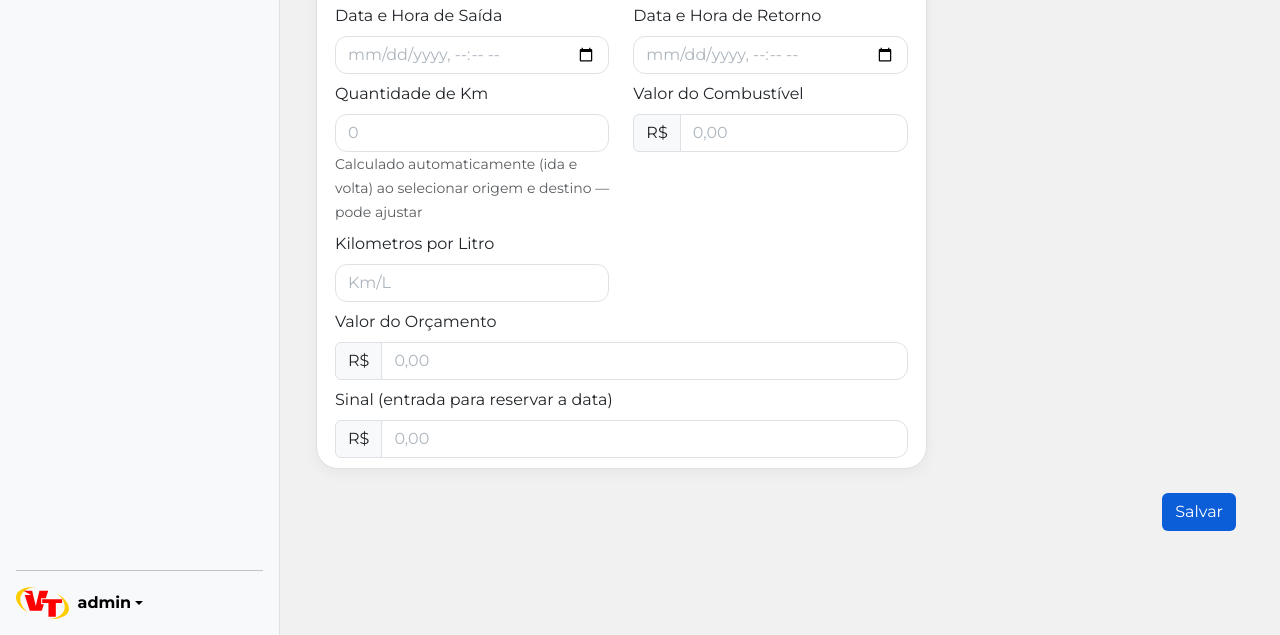
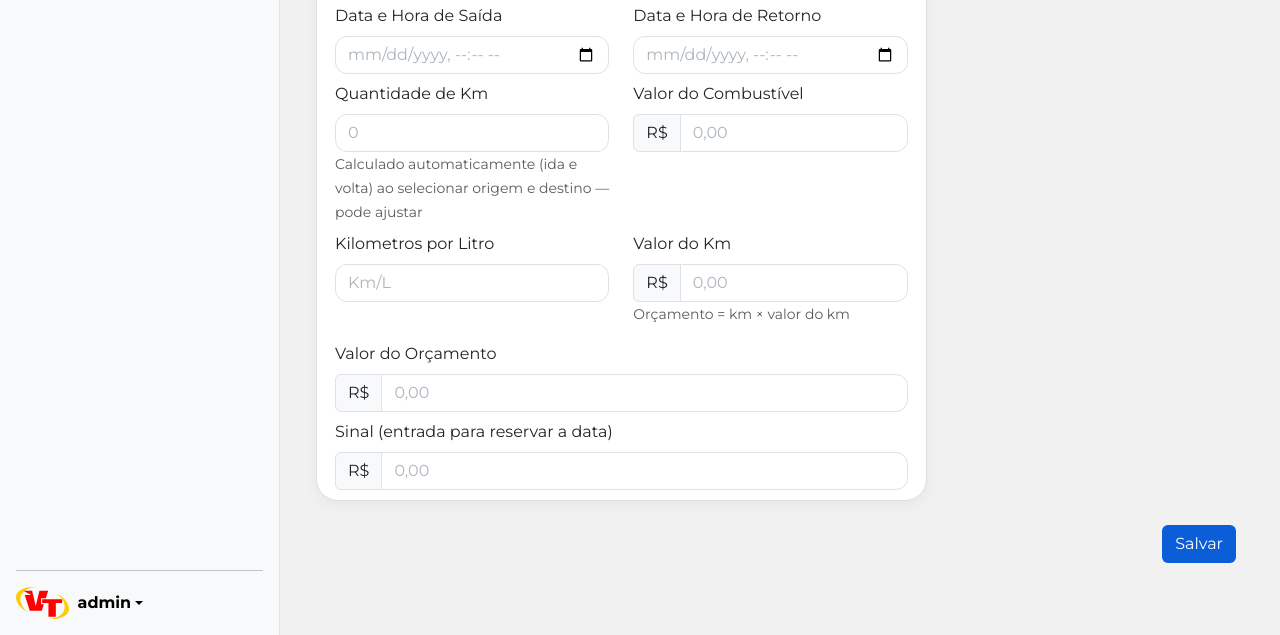
Before and after one commit to LuanMazzi/Valdir-Tur, a PHP site: page /admin/fretamento.php in a window 1280 px wide. Shown: the part 679-1314 px from the top of the page. Run offline with PHP 8.4, Linux system fonts and the light colour scheme; the visitor is signed in with stand-in values (Sample User, id 1); data that the repository does not hold is empty; some libraries are stand-ins or nearby versions.

Commit message:
Adição do campo valor por Km na tela de fretamento

```diff
--- a/admin/fretamento.php
+++ b/admin/fretamento.php
@@ -37,6 +37,7 @@ if (isset($_POST['salvar'])) {
     $valorCombustivel       = mysqli_real_escape_string($conexao, $_POST['valorCombustivel'] ?? '0');
     $consumoCombustivel     = mysqli_real_escape_string($conexao, $_POST['consumoCombustivel'] ?? '');
     $qtdKm                  = mysqli_real_escape_string($conexao, $_POST['qtdKm'] ?? '0');
+    $valorKm                = mysqli_real_escape_string($conexao, ($_POST['valorKm'] ?? '') !== '' ? $_POST['valorKm'] : '0');
     $preco                  = mysqli_real_escape_string($conexao, $_POST['preco'] ?? '0');
     $valorSinal             = mysqli_real_escape_string($conexao, ($_POST['valorSinal'] ?? '') !== '' ? $_POST['valorSinal'] : '0');
     $qtdPassageiros         = mysqli_real_escape_string($conexao, $_POST['qtdPassageiros'] ?? '0');
@@ -45,10 +46,10 @@ if (isset($_POST['salvar'])) {
     // Comando SQL
     $sql = "INSERT INTO `tbFretamento` (
         `idVeiculo`, `idCliente`, `idFuncionario`, `cidadeOrigem`, `locaisEmbarque`, `dataHoraSaida`,
-        `destino`, `dataHoraRetorno`, `valorCombustivel`, `qtdKm`, `consumoCombustivel`, `preco`, `valorSinal`, `qtdPassageiros`, `status`
+        `destino`, `dataHoraRetorno`, `valorCombustivel`, `qtdKm`, `valorKm`, `consumoCombustivel`, `preco`, `valorSinal`, `qtdPassageiros`, `status`
     ) VALUES (
         '$idVeiculo', '$idCliente', '$idFuncionario', '$cidadeOrigem', '$locaisEmbarque', '$dataHoraSaida',
-        '$destino', '$dataHoraRetorno', '$valorCombustivel', '$qtdKm', '$consumoCombustivel', '$preco', '$valorSinal', '$qtdPassageiros', '$status'
+        '$destino', '$dataHoraRetorno', '$valorCombustivel', '$qtdKm', '$valorKm', '$consumoCombustivel', '$preco', '$valorSinal', '$qtdPassageiros', '$status'
     )";
 
     // Validações: datas, agenda do veículo e sinal
@@ -170,41 +171,63 @@ $resultadoFuncionarios = mysqli_query($conexao, "SELECT * FROM tbFuncionario WHE
                             <div class="row">
                                 <div class="col-md-6">
                                     <label class="form-label pt-2">Quantidade de Km</label>
-                                    <input type="number" class="form-control" name="qtdKm" id="qtdKm" step="0.01" min="0" placeholder="0" oninput="calcularGasto()" value="<?= valor('qtdKm') ?>" required>
+                                    <input type="number" class="form-control" name="qtdKm" id="qtdKm" step="0.01" min="0" placeholder="0" oninput="calcularValores()" value="<?= valor('qtdKm') ?>" required>
                                     <small class="text-muted">Calculado automaticamente (ida e volta) ao selecionar origem e destino — pode ajustar</small>
                                 </div>
                                 <div class="col-md-6">
                                     <label class="form-label pt-2">Valor do Combustível</label>
                                     <div class="input-group">
                                         <span class="input-group-text">R$</span>
-                                        <input type="number" class="form-control" id="preco" name="valorCombustivel" step="0.01" min="0" placeholder="0,00" oninput="calcularGasto()" value="<?= valor('valorCombustivel') ?>" required>
+                                        <input type="number" class="form-control" id="preco" name="valorCombustivel" step="0.01" min="0" placeholder="0,00" oninput="calcularValores()" value="<?= valor('valorCombustivel') ?>" required>
                                     </div>
                                 </div>
 
                                 <div class="col-md-6">
                                     <label class="form-label pt-2">Kilometros por Litro</label>
                                     <div class="input-group">
-                                        <input type="number" id="consumo" class="form-control" name="consumoCombustivel" step="0.01" min="0" placeholder="Km/L" oninput="calcularGasto()" value="<?= valor('consumoCombustivel') ?>" required>
+                                        <input type="number" id="consumo" class="form-control" name="consumoCombustivel" step="0.01" min="0" placeholder="Km/L" oninput="calcularValores()" value="<?= valor('consumoCombustivel') ?>" required>
                                     </div>
                                 </div>
+
+                                <div class="col-md-6">
+                                    <label class="form-label pt-2">Valor do Km</label>
+                                    <div class="input-group">
+                                        <span class="input-group-text">R$</span>
+                                        <input type="number" id="valorKm" class="form-control" name="valorKm" step="0.01" min="0" placeholder="0,00" oninput="calcularValores()" value="<?= valor('valorKm') ?>">
+                                    </div>
+                                    <small class="text-muted">Orçamento = km × valor do km</small>
+                                </div>
                             </div>
+                            <small class="text-muted d-block mt-2" id="infoCombustivel"></small>
 
                             <script>
-                                // Orçamento = (km ÷ consumo) × preço do combustível
-                                function calcularGasto() {
-                                    const distancia = document.getElementById('qtdKm').value;
-                                    const consumo = document.getElementById('consumo').value;
-                                    const preco = document.getElementById('preco').value;
-                                    const campoGasto = document.getElementById('gasto');
+                                // Combustível estimado (km ÷ consumo × preço do litro): só informação, para ver quanto sobra do orçamento
+                                function atualizarCombustivel() {
+                                    const km = parseFloat(document.getElementById('qtdKm').value) || 0;
+                                    const consumo = parseFloat(document.getElementById('consumo').value) || 0;
+                                    const precoLitro = parseFloat(document.getElementById('preco').value) || 0;
+                                    const orcamento = parseFloat(document.getElementById('gasto').value) || 0;
+                                    const info = document.getElementById('infoCombustivel');
 
-                                    if (distancia !== '' && consumo !== '' && preco !== '' && parseFloat(consumo) > 0) {
-                                        const litros = parseFloat(distancia) / parseFloat(consumo);
-                                        const gasto = litros * parseFloat(preco);
-                                        campoGasto.value = gasto.toFixed(2);
+                                    if (km > 0 && consumo > 0 && precoLitro > 0) {
+                                        const combustivel = (km / consumo) * precoLitro;
+                                        info.textContent = 'Combustível estimado: ' + reais(combustivel)
+                                            + (orcamento > 0 ? ' (' + Math.round(100 * combustivel / orcamento) + '% do orçamento)' : '');
                                     } else {
-                                        campoGasto.value = '';
+                                        info.textContent = '';
+                                    }
+                                }
+
+                                // Orçamento = km × valor do km (o campo continua editável)
+                                function calcularValores() {
+                                    const km = parseFloat(document.getElementById('qtdKm').value) || 0;
+                                    const valorKm = parseFloat(document.getElementById('valorKm').value) || 0;
+
+                                    if (km > 0 && valorKm > 0) {
+                                        document.getElementById('gasto').value = (km * valorKm).toFixed(2);
                                     }
 
+                                    atualizarCombustivel();
                                     atualizarSinal();
                                 }
                             </script>
@@ -287,6 +310,7 @@ $resultadoFuncionarios = mysqli_query($conexao, "SELECT * FROM tbFuncionario WHE
             c.addEventListener('change', atualizarSinal);
         });
         atualizarSinal();
+        atualizarCombustivel();
     </script>
     <script>
         // Aviso de disponibilidade: consulta a agenda assim que veículo e datas estão preenchidos
--- a/assets/js/mapa-livre.js
+++ b/assets/js/mapa-livre.js
@@ -94,6 +94,8 @@ document.addEventListener('DOMContentLoaded', function () {
                     const distanciaMetros = dados.routes[0].distance;
                     const idaEVoltaKm = (distanciaMetros / 1000) * 2;
                     campoKm.value = idaEVoltaKm.toFixed(1);
+                    // Avisa a tela que o km mudou (recalcula o orçamento)
+                    campoKm.dispatchEvent(new Event('input', { bubbles: true }));
                 }
             })
             .catch(function () {
--- a/includes/midia.php
+++ b/includes/midia.php
@@ -1,5 +1,5 @@
 <?php
-// Funções da coluna `midia` (vários arquivos separados por vírgula)
+// Funções da coluna `midia`
 
 // Transforma o texto do banco em lista de arquivos
 function midiaLista($midia)
--- a/scriptddl.sql
+++ b/scriptddl.sql
@@ -102,6 +102,7 @@ CREATE TABLE tbFretamento (
     valorCombustivel DOUBLE NOT NULL,
     qtdPassageiros INT NOT NULL,
     qtdKm DOUBLE NOT NULL,
+    valorKm DOUBLE NOT NULL DEFAULT 0,
     consumoCombustivel DOUBLE NOT NULL,
     preco DOUBLE NOT NULL,
     valorSinal DOUBLE NOT NULL DEFAULT 0,
```
Also changed, not shown: admin/editar/fretamento.php (+30 -0 lines).
